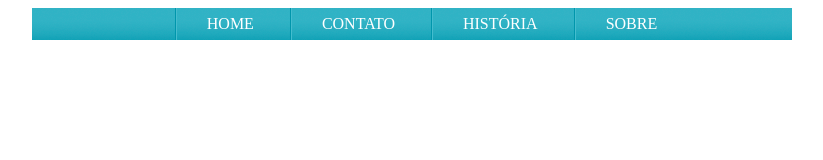
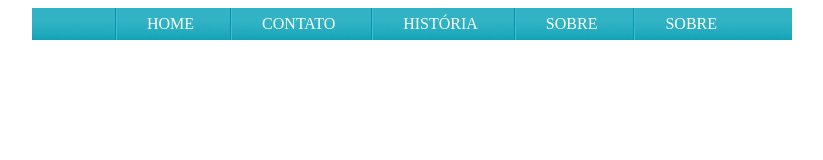
Before and after one commit to kaykyjustiniano/teste-pc, a plain HTML site: page index.html in a window 1280 px wide. Shown: the whole page, without its empty margins (228-1051 px from the left). Drawn offline with Linux system fonts and the light colour scheme.

Commit message:
modifiquei somente os color nesse css e adicionei mais uma li

```diff
--- a/index.html
+++ b/index.html
@@ -15,6 +15,7 @@
             <li><a href="#">CONTATO</a></li>
             <li><a href="#">HISTÓRIA</a></li>
             <li><a href="#">SOBRE</a></li>
+            <li><a href="#">SOBRE</a></li>
         </ul>
 
     </nav>
--- a/style.css
+++ b/style.css
@@ -21,7 +21,7 @@ li a{
     line-height: 2em;
     padding: 0 2em;
     text-decoration: none;
-    color: rgb(255, 255, 255);
+    color: rgb(255, 255, 245);
     background: url(divisor.png);
     background-repeat: repeat-y;
     background-position: left;
```
